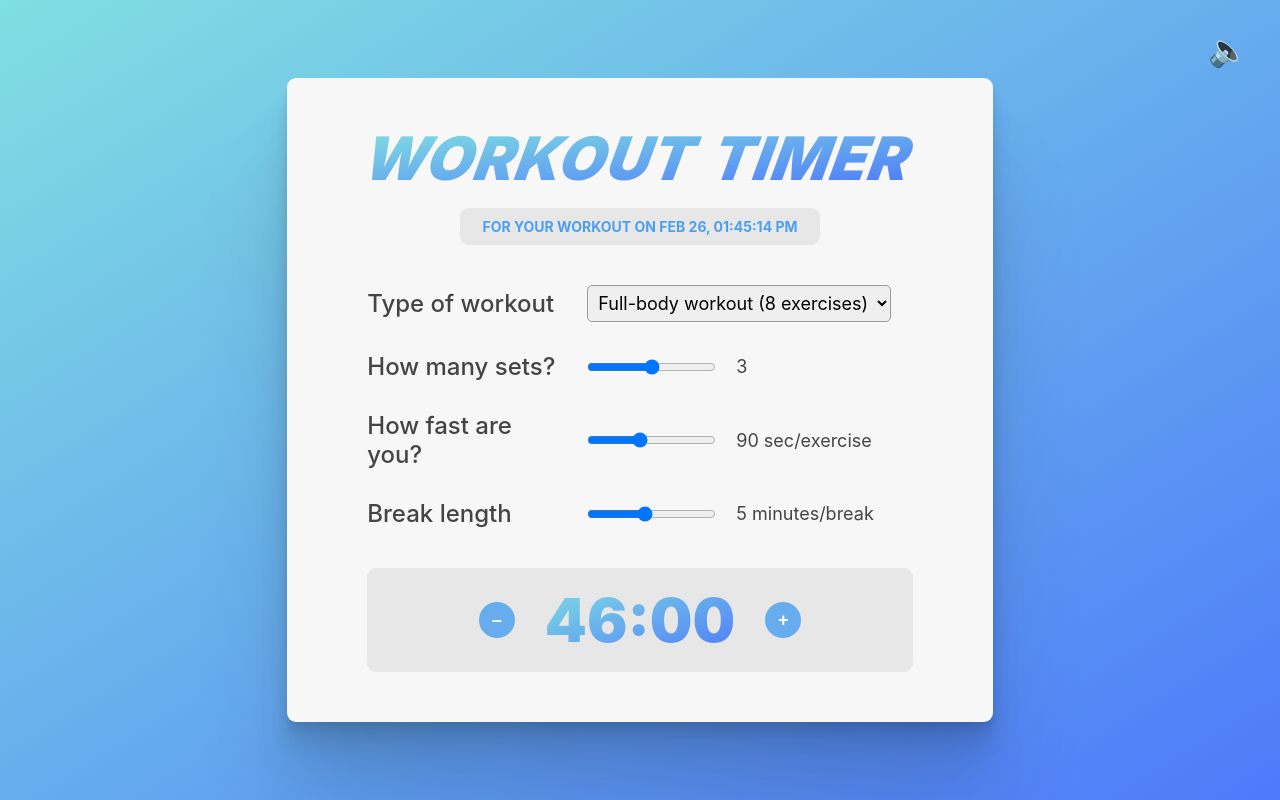
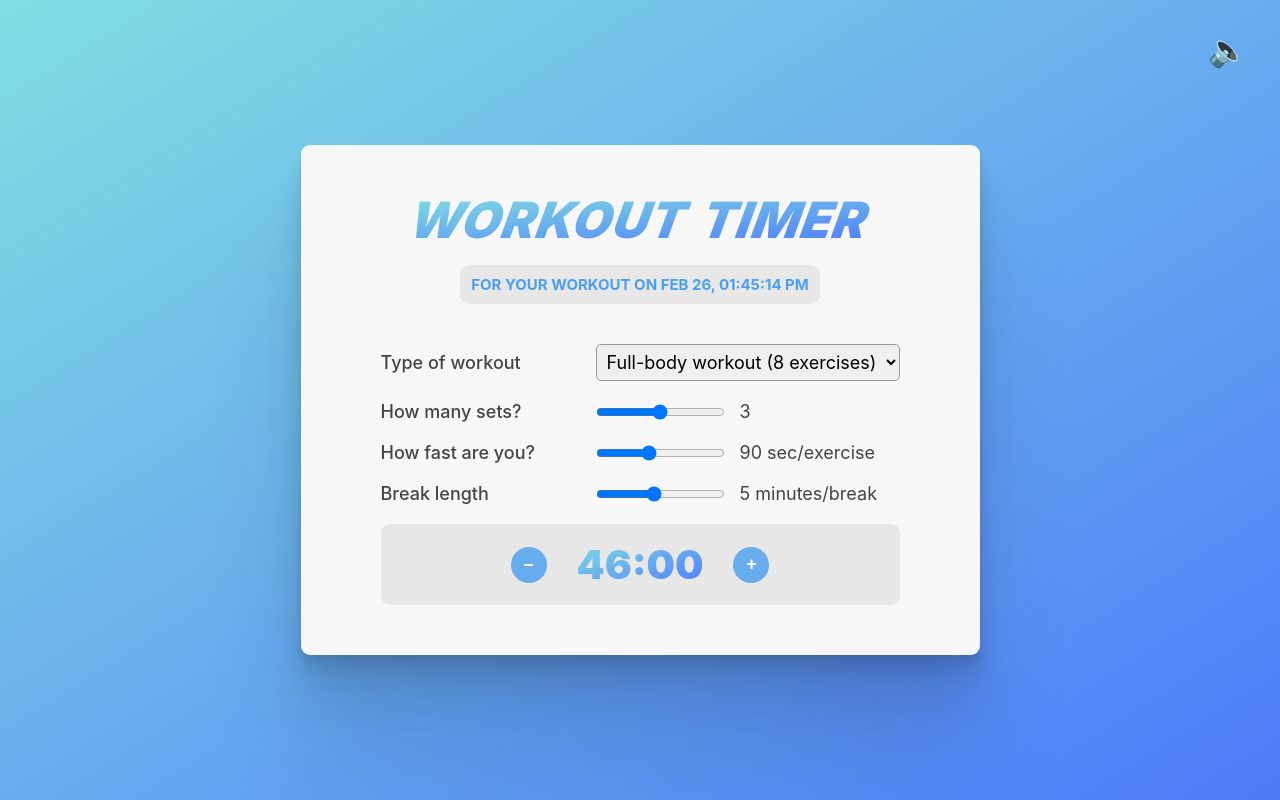
Before and after one commit to DevMasen/react-coding-challenges, a React (Create React App) app in the folder s19ch01-workout-timer/: page / in a window 1280 px wide. Built offline with nearby package versions, Linux system fonts and the light colour scheme.

Commit message:
E258: fix:  more about memoizing

```diff
--- a/s19ch01-workout-timer/src/App.js
+++ b/s19ch01-workout-timer/src/App.js
@@ -1,6 +1,16 @@
-import { useEffect, useState } from "react";
-import Calculator from "./Calculator";
-import ToggleSounds from "./ToggleSounds";
+import { useEffect, useMemo, useState } from 'react';
+import Calculator from './Calculator';
+import ToggleSounds from './ToggleSounds';
+
+function formatTime(date) {
+	return new Intl.DateTimeFormat('en', {
+		month: 'short',
+		year: '2-digit',
+		hour: '2-digit',
+		minute: '2-digit',
+		second: '2-digit',
+	}).format(date);
+}
 
 function App() {
 	const [allowSound, setAllowSound] = useState(true);
@@ -9,38 +19,33 @@ function App() {
 	// Will be be AM or PM
 	const partOfDay = time.slice(-2);
 
-  const workouts = [
+	const workouts = useMemo(
+		function () {
+			return [
 				{
-      name: "Full-body workout",
-      numExercises: partOfDay === "AM" ? 9 : 8,
+					name: 'Full-body workout',
+					numExercises: partOfDay === 'AM' ? 9 : 8,
 				},
 				{
-      name: "Arms + Legs",
+					name: 'Arms + Legs',
 					numExercises: 6,
 				},
 				{
-      name: "Arms only",
+					name: 'Arms only',
 					numExercises: 3,
 				},
 				{
-      name: "Legs only",
+					name: 'Legs only',
 					numExercises: 4,
 				},
 				{
-      name: "Core only",
-      numExercises: partOfDay === "AM" ? 5 : 4,
+					name: 'Core only',
+					numExercises: partOfDay === 'AM' ? 5 : 4,
 				},
 			];
-
-  function formatTime(date) {
-    return new Intl.DateTimeFormat("en", {
-      month: "short",
-      year: "2-digit",
-      hour: "2-digit",
-      minute: "2-digit",
-      second: "2-digit",
-    }).format(date);
-  }
+		},
+		[partOfDay],
+	);
 
 	useEffect(function () {
 		const id = setInterval(function () {
@@ -54,7 +59,10 @@ function App() {
 		<main>
 			<h1>Workout timer</h1>
 			<time>For your workout on {time}</time>
-      <ToggleSounds allowSound={allowSound} setAllowSound={setAllowSound} />
+			<ToggleSounds
+				allowSound={allowSound}
+				setAllowSound={setAllowSound}
+			/>
 			<Calculator workouts={workouts} allowSound={allowSound} />
 		</main>
 	);
--- a/s19ch01-workout-timer/src/Calculator.js
+++ b/s19ch01-workout-timer/src/Calculator.js
@@ -1,4 +1,4 @@
-import { useState } from 'react';
+import { useState, memo, useEffect, useCallback } from 'react';
 import clickSound from './ClickSound.m4a';
 
 function Calculator({ workouts, allowSound }) {
@@ -7,25 +7,53 @@ function Calculator({ workouts, allowSound }) {
 	const [speed, setSpeed] = useState(90);
 	const [durationBreak, setDurationBreak] = useState(5);
 
-  const duration = (number * sets * speed) / 60 + (sets - 1) * durationBreak;
+	const [duration, setDuration] = useState(0);
+
 	const mins = Math.floor(duration);
 	const seconds = (duration - mins) * 60;
 
-  const playSound = function () {
+	useEffect(
+		function () {
+			setDuration(
+				(number * sets * speed) / 60 + (sets - 1) * durationBreak,
+			);
+		},
+		[number, sets, speed, durationBreak],
+	);
+
+	useEffect(
+		function () {
 			if (!allowSound) return;
 			const sound = new Audio(clickSound);
 			sound.play();
-  };
+		},
+		[allowSound, duration],
+	);
+
+	function handleInc() {
+		setDuration(duration => Math.floor(duration) + 1);
+	}
+
+	function handleDec() {
+		setDuration(duration => (duration > 1 ? Math.ceil(duration) - 1 : 0));
+	}
 
 	return (
 		<>
 			<form>
 				<div>
 					<label>Type of workout</label>
-          <select value={number} onChange={(e) => setNumber(+e.target.value)}>
-            {workouts.map((workout) => (
-              <option value={workout.numExercises} key={workout.name}>
-                {workout.name} ({workout.numExercises} exercises)
+					<select
+						value={number}
+						onChange={e => setNumber(+e.target.value)}
+					>
+						{workouts.map(workout => (
+							<option
+								value={workout.numExercises}
+								key={workout.name}
+							>
+								{workout.name} ({workout.numExercises}{' '}
+								exercises)
 							</option>
 						))}
 					</select>
@@ -33,49 +61,49 @@ function Calculator({ workouts, allowSound }) {
 				<div>
 					<label>How many sets?</label>
 					<input
-            type='range'
-            min='1'
-            max='5'
+						type="range"
+						min="1"
+						max="5"
 						value={sets}
-            onChange={(e) => setSets(e.target.value)}
+						onChange={e => setSets(e.target.value)}
 					/>
 					<span>{sets}</span>
 				</div>
 				<div>
 					<label>How fast are you?</label>
 					<input
-            type='range'
-            min='30'
-            max='180'
-            step='30'
+						type="range"
+						min="30"
+						max="180"
+						step="30"
 						value={speed}
-            onChange={(e) => setSpeed(e.target.value)}
+						onChange={e => setSpeed(e.target.value)}
 					/>
 					<span>{speed} sec/exercise</span>
 				</div>
 				<div>
 					<label>Break length</label>
 					<input
-            type='range'
-            min='1'
-            max='10'
+						type="range"
+						min="1"
+						max="10"
 						value={durationBreak}
-            onChange={(e) => setDurationBreak(e.target.value)}
+						onChange={e => setDurationBreak(e.target.value)}
 					/>
 					<span>{durationBreak} minutes/break</span>
 				</div>
 			</form>
 			<section>
-        <button onClick={() => {}}>–</button>
+				<button onClick={handleDec}>–</button>
 				<p>
 					{mins < 10 && '0'}
 					{mins}:{seconds < 10 && '0'}
 					{seconds}
 				</p>
-        <button onClick={() => {}}>+</button>
+				<button onClick={handleInc}>+</button>
 			</section>
 		</>
 	);
 }
 
-export default Calculator;
+export default memo(Calculator);
--- a/s19ch01-workout-timer/src/index.css
+++ b/s19ch01-workout-timer/src/index.css
@@ -9,8 +9,9 @@ html {
 }
 
 body {
-  font-family: -apple-system, BlinkMacSystemFont, "Segoe UI", Roboto, Oxygen,
-    Ubuntu, Cantarell, "Open Sans", "Helvetica Neue", sans-serif;
+	font-family:
+		-apple-system, BlinkMacSystemFont, 'Segoe UI', Roboto, Oxygen, Ubuntu,
+		Cantarell, 'Open Sans', 'Helvetica Neue', sans-serif;
 	color: #444;
 	height: 100vh;
 	display: flex;
@@ -23,14 +24,17 @@ main {
 	background-color: #f7f7f7;
 	padding: 5rem 8rem;
 	border-radius: 9px;
-  box-shadow: 0px 2.8px 2.8px rgba(0, 0, 0, 0.028),
-    0px 6.7px 6.7px rgba(0, 0, 0, 0.04), 0px 12.5px 12.5px rgba(0, 0, 0, 0.05),
+	box-shadow:
+		0px 2.8px 2.8px rgba(0, 0, 0, 0.028),
+		0px 6.7px 6.7px rgba(0, 0, 0, 0.04),
+		0px 12.5px 12.5px rgba(0, 0, 0, 0.05),
 		0px 22.3px 22.3px rgba(0, 0, 0, 0.06),
-    0px 41.8px 41.8px rgba(0, 0, 0, 0.072), 0px 100px 100px rgba(0, 0, 0, 0.1);
+		0px 41.8px 41.8px rgba(0, 0, 0, 0.072),
+		0px 100px 100px rgba(0, 0, 0, 0.1);
 }
 
 h1 {
-  font-size: 6rem;
+	font-size: 5rem;
 	text-transform: uppercase;
 	font-weight: 900;
 	letter-spacing: 1px;
@@ -53,7 +57,7 @@ time {
 	background-color: #e7e7e7;
 	border-radius: 9px;
 	padding: 1rem;
-  font-size: 1.4rem;
+	font-size: 1.5rem;
 	font-weight: 700;
 	color: #4a9fee;
 	text-transform: uppercase;
@@ -62,19 +66,19 @@ time {
 form {
 	display: flex;
 	flex-direction: column;
-  gap: 3rem;
-  margin-bottom: 4rem;
+	gap: 2rem;
+	margin-bottom: 2rem;
 }
 
 form div {
 	display: flex;
 	align-items: center;
-  gap: 2rem;
+	gap: 1.5rem;
 }
 
 label {
 	font-weight: 500;
-  font-size: 2.4rem;
+	font-size: 1.8rem;
 	display: block;
 	width: 20rem;
 }
@@ -102,7 +106,7 @@ section {
 }
 
 p {
-  font-size: 6rem;
+	font-size: 4rem;
 	font-weight: 900;
 	text-align: center;
 	background-clip: text;
```
Also changed, not shown: s19ch01-workout-timer/src/ToggleSounds.js (+4 -3 lines). Lines whose indentation alone changed are shown as unchanged.
